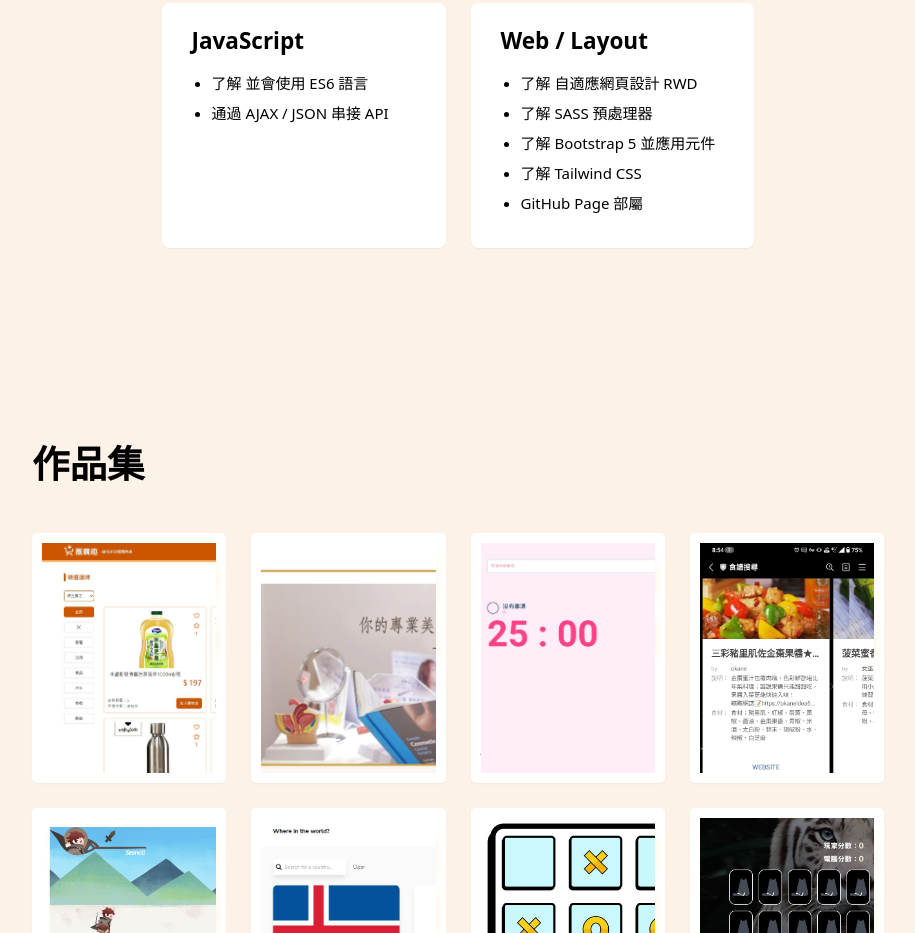
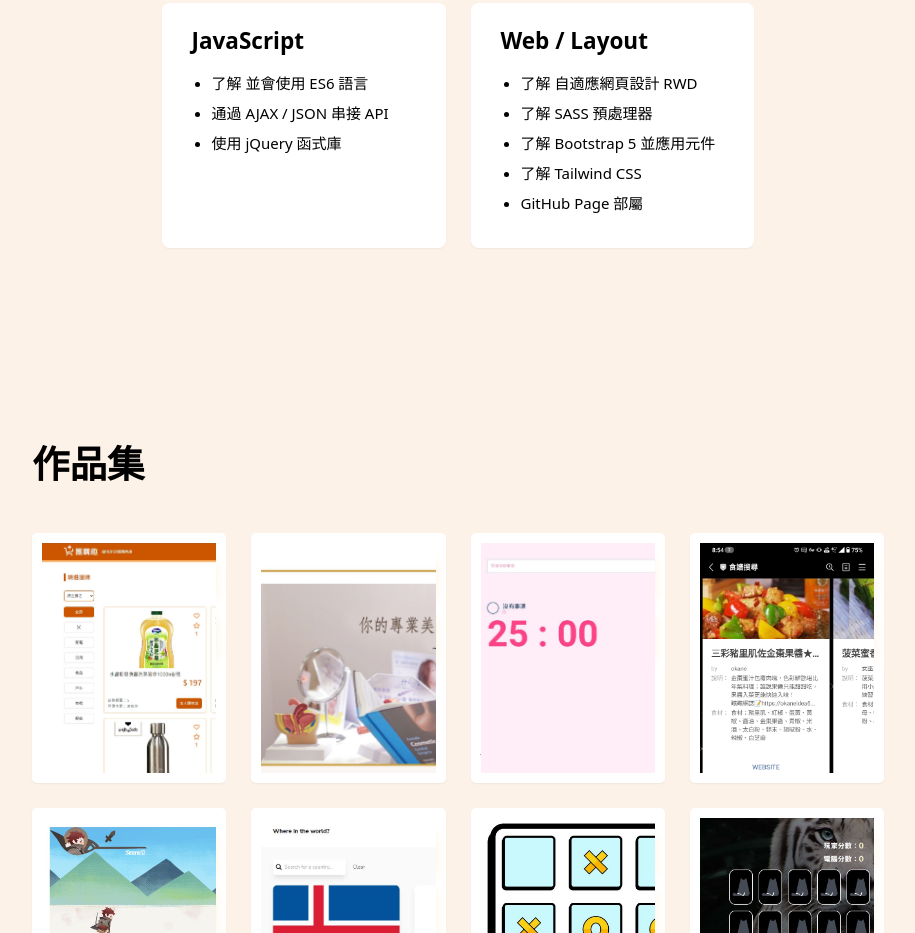
Before and after one commit to a733181/info, a Vue app: page / in a window 1280 px wide. Shown: the part 2000-2933 px from the top of the page, without its empty margins (332-1247 px from the left). Built offline with nearby package versions, Linux system fonts and the light colour scheme.

Commit message:
更新 Skill

```diff
--- a/src/components/TheSkill.vue
+++ b/src/components/TheSkill.vue
@@ -45,7 +45,11 @@
   },
   {
     title: 'JavaScript',
-    list: ['了解 並會使用 ES6 語言', '通過 AJAX / JSON 串接 API'],
+    list: [
+      '了解 並會使用 ES6 語言',
+      '通過 AJAX / JSON 串接 API',
+      '使用 jQuery 函式庫',
+    ],
   },
   {
     title: 'Web / Layout',
```
